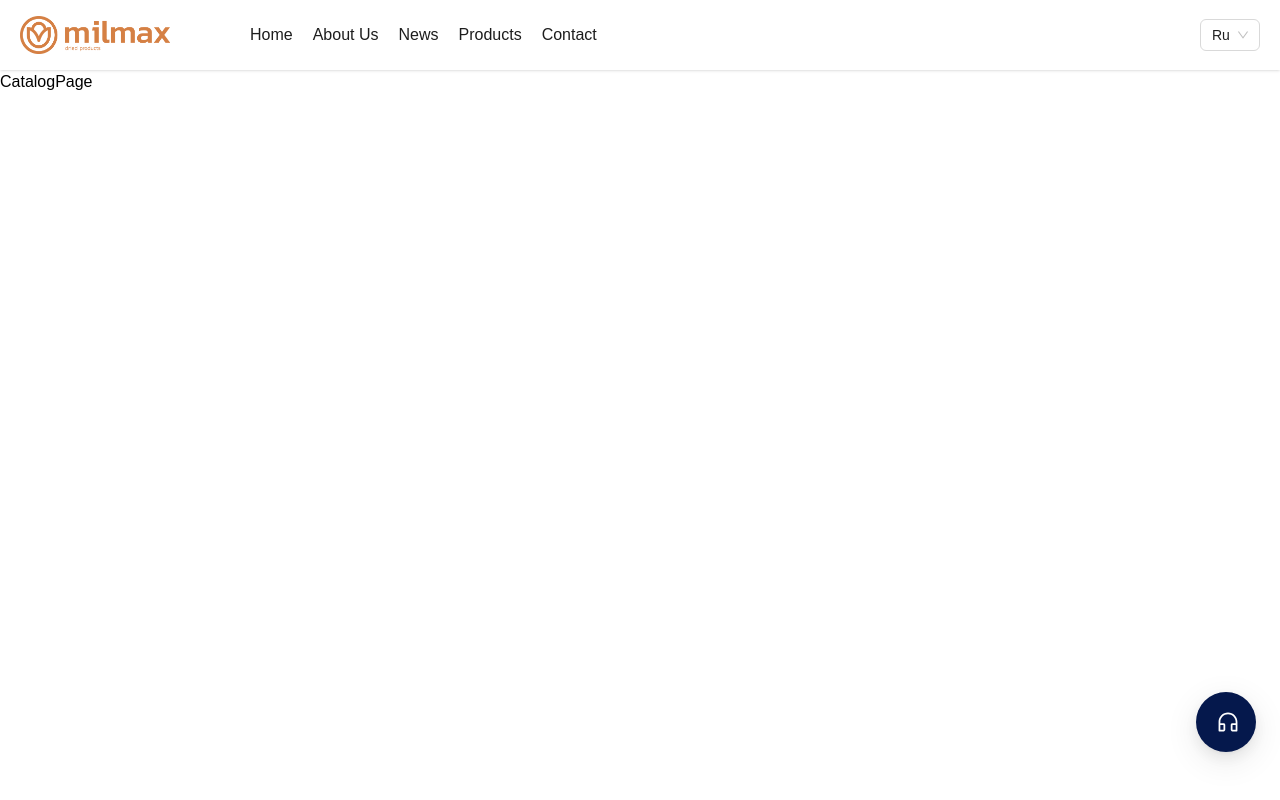
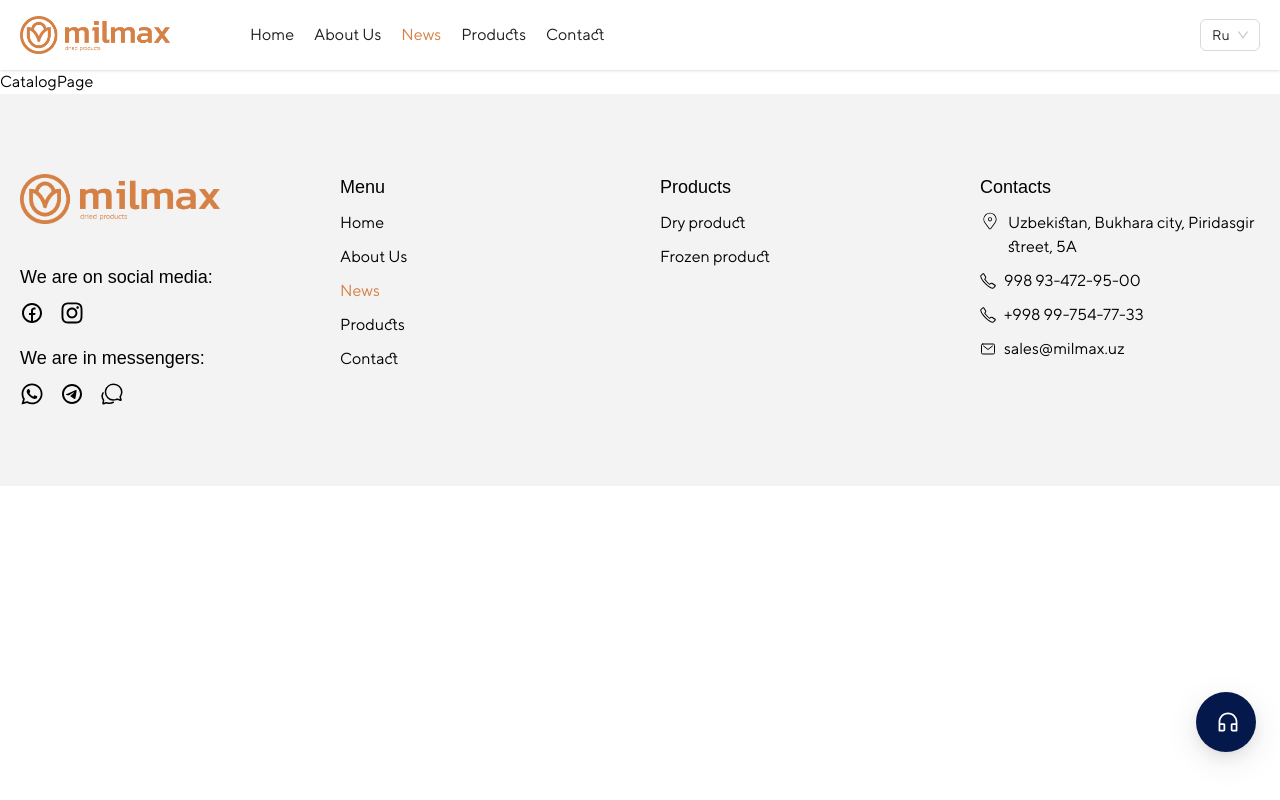
Before and after one commit to 932525862/maktabalxor, a React (Vite) app: page /news in a window 1280 px wide. Built offline with nearby package versions, Linux system fonts and the light colour scheme.

Commit message:
add footer

```diff
--- a/package.json
+++ b/package.json
@@ -10,8 +10,8 @@
     "preview": "vite preview"
   },
   "dependencies": {
+    "@ant-design/icons": "^5.6.0",
     "@headlessui/react": "^2.2.0",
-    "@ant-design/icons": "^5.6.0",
     "@tailwindcss/vite": "^4.0.0",
     "antd": "^5.23.2",
     "d3-geo": "^3.1.1",
@@ -19,6 +19,7 @@
     "leaflet": "^1.9.4",
     "react": "^18.3.1",
     "react-dom": "^18.3.1",
+    "react-icons": "^5.4.0",
     "react-leaflet": "^4.2.1",
     "react-router-dom": "^7.1.3",
     "react-simple-maps": "^3.0.0",
--- /dev/null
+++ b/src/components/custom-link/index.tsx
@@ -0,0 +1,22 @@
+import { NavLink } from "react-router-dom";
+
+interface CustomLinkProps {
+  to: string;
+  children: React.ReactNode;
+  className?: string;
+}
+
+const CustomLink: React.FC<CustomLinkProps> = ({ to, children, className = "" }) => {
+  return (
+    <NavLink
+      to={to}
+      className={({ isActive }) =>
+        `${isActive ? "text-custom-orange" : ""} transition-all hover:text-custom-orange ${className}`
+      }
+    >
+      {children}
+    </NavLink>
+  );
+};
+
+export default CustomLink;
--- /dev/null
+++ b/src/components/footer/index.tsx
@@ -0,0 +1,146 @@
+import { Link } from "react-router-dom";
+import CustomLink from "../custom-link";
+import logo from "../../assets/logo/png/001.png";
+import { CiLocationOn } from "react-icons/ci";
+import { SlPhone } from "react-icons/sl";
+import { IoMailOutline } from "react-icons/io5";
+import { RiFacebookCircleLine } from "react-icons/ri";
+import { FaInstagram } from "react-icons/fa";
+import { FaWhatsapp } from "react-icons/fa";
+import { RiTelegramLine } from "react-icons/ri";
+import { IoChatbubblesOutline } from "react-icons/io5";
+
+const Footer = () => {
+  return (
+    <footer className="py-20 bg-[#f3f3f3]">
+      <div className="container">
+        <div className="grid grid-cols-1 sm:grid-cols-2 lg:grid-cols-4 gap-x-10 gap-y-10">
+          <div>
+            <div className="max-w-[200px] mb-10">
+              <img src={logo} alt="milmax logo" />
+            </div>
+            <div className="flex sm:flex-col justify-between gap-y-5 gap-x-10 flex-wrap">
+              <div className="w-max">
+                <h5 className="w-max font-medium text-[18px] mb-[10px]">
+                  We are on social media:
+                </h5>
+                <div className="flex items-center gap-x-4 text-[24px]">
+                  <Link to="/" className="transition hover:scale-110">
+                    <RiFacebookCircleLine />
+                  </Link>
+                  <Link to="/" className="transition hover:scale-110">
+                    <FaInstagram />
+                  </Link>
+                </div>
+              </div>
+              <div className="w-max">
+                <h5 className="w-max font-medium text-[18px] mb-[10px]">
+                  We are in messengers:
+                </h5>
+                <div className="flex items-center gap-x-4 text-[24px]">
+                  <Link to="/" className="transition hover:scale-110">
+                    <FaWhatsapp />
+                  </Link>
+                  <Link to="/" className="transition hover:scale-110">
+                    <RiTelegramLine />
+                  </Link>
+                  <Link to="/" className="transition hover:scale-110">
+                    <IoChatbubblesOutline />
+                  </Link>
+                </div>
+              </div>
+            </div>
+          </div>
+
+          <div>
+            <h4 className="text-[18px] font-medium text-black mb-[10px]">
+              Menu
+            </h4>
+            <ul className="text-[16px] font-normal flex flex-row lg:flex-col gap-y-[10px] gap-x-10 flex-wrap">
+              <li>
+                <CustomLink to="/">Home</CustomLink>
+              </li>
+              <li>
+                <CustomLink to="/about">About Us</CustomLink>
+              </li>
+              <li>
+                <CustomLink to="/news">News</CustomLink>
+              </li>
+              <li>
+                <CustomLink to="/production">Products</CustomLink>
+              </li>
+              <li>
+                <CustomLink to="/contact">Contact</CustomLink>
+              </li>
+            </ul>
+          </div>
+
+          <div>
+            <h4 className="text-[18px] font-medium text-black mb-[10px]">
+              Products
+            </h4>
+            <ul className="text-[16px] font-normal flex flex-col gap-y-[10px]">
+              <li>
+                <CustomLink to="/production">Dry product</CustomLink>
+              </li>
+              <li>
+                <CustomLink to="/production">Frozen product</CustomLink>
+              </li>
+            </ul>
+          </div>
+
+          <div>
+            <h4 className="text-[18px] font-medium text-black mb-[10px]">
+              Contacts
+            </h4>
+            <ul className="text-[16px] font-normal flex flex-col gap-y-[10px]">
+              <li>
+                <address className="not-italic flex items-start gap-x-2">
+                  <span className="flex items-end text-xl">
+                    <CiLocationOn />
+                  </span>
+                  Uzbekistan, Bukhara city, Piridasgir street, 5A
+                </address>
+              </li>
+              <li>
+                <Link
+                  to="tel:998934729500"
+                  className="flex items-center gap-x-2"
+                >
+                  <span className="flex">
+                    <SlPhone />
+                  </span>{" "}
+                  998 93-472-95-00
+                </Link>
+              </li>
+              <li>
+                <Link
+                  to="tel:+998 99-754-77-33"
+                  className="flex items-center gap-x-2"
+                >
+                  <span>
+                    <SlPhone />
+                  </span>{" "}
+                  +998 99-754-77-33
+                </Link>
+              </li>
+              <li>
+                <Link
+                  to="mailto:sales@milmax.uz"
+                  className="flex items-center gap-x-2"
+                >
+                  <span>
+                    <IoMailOutline />
+                  </span>{" "}
+                  sales@milmax.uz
+                </Link>
+              </li>
+            </ul>
+          </div>
+        </div>
+      </div>
+    </footer>
+  );
+};
+
+export default Footer;
--- a/src/components/layout/index.tsx
+++ b/src/components/layout/index.tsx
@@ -1,5 +1,6 @@
 import { Outlet } from "react-router-dom";
 import Header from "../header";
+import Footer from "../footer";
 
 const Layout = () => {
   return (
@@ -8,7 +9,7 @@ const Layout = () => {
       <main>
         <Outlet />
       </main>
-      <footer></footer>
+      <Footer />
     </>
   );
 };
--- a/src/components/navbar/index.tsx
+++ b/src/components/navbar/index.tsx
@@ -1,5 +1,6 @@
 import { Drawer } from "antd";
-import { Link } from "react-router-dom";
+import { Link, NavLink } from "react-router-dom";
+import CustomLink from "../custom-link";
 
 type PropsNavbar = {
   open: boolean;
@@ -16,19 +17,19 @@ const Navbar = ({ open, setOpen }: PropsNavbar) => {
       <div className="hidden md:flex">
         <ul className="flex gap-x-5 text-[#1d1d1d]">
           <li>
-            <Link to="/">Home</Link>
+            <CustomLink to="/">Home</CustomLink>
           </li>
           <li>
-            <Link to="/about">About Us</Link>
+            <CustomLink to="/about">About Us</CustomLink>
           </li>
           <li>
-            <Link to="/news">News</Link>
+            <CustomLink to="/news">News</CustomLink>
           </li>
           <li>
-            <Link to="/production">Products</Link>
+            <CustomLink to="/production">Products</CustomLink>
           </li>
           <li>
-            <Link to="/contact">Contact</Link>
+            <CustomLink to="/contact">Contact</CustomLink>
           </li>
         </ul>
       </div>
--- a/src/index.css
+++ b/src/index.css
@@ -4,7 +4,7 @@
 @import "tailwindcss";
 
 * {
-  font-family: "Averta", sans-serif;
+  font-family: "TT Norms", sans-serif;
 }
 
 h1,
@@ -13,7 +13,7 @@ h3,
 h4,
 h5,
 h6 {
-  font-family: "TT Norms", sans-serif;
+  font-family: "Averta", sans-serif;
 }
 
 .container {
```
Also changed, not shown: 1 other file (tests, documents, lock files or other folders).
